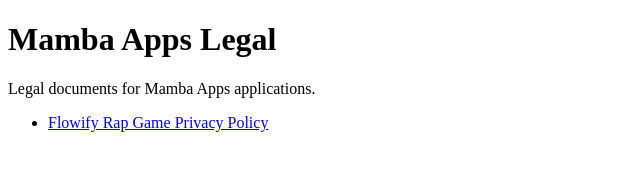
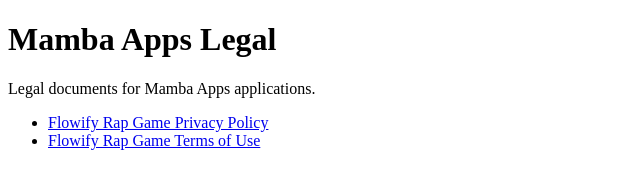
Before and after one commit to oguzhanabuhanoglu/mamba-legal, a plain HTML site: page index.html in a window 1280 px wide. Shown: the whole page, without its empty margins (0-640 px from the left). Drawn offline with Linux system fonts and the light colour scheme.

Commit message:
add flowify terms link into mamba legal

```diff
--- a/index.html
+++ b/index.html
@@ -13,7 +13,9 @@
 
         <ul>
             <li><a href="/flowify/privacy.html">Flowify Rap Game Privacy Policy</a></li>
+             <li><a href="flowify/terms.html">Flowify Rap Game Terms of Use</a></li>
         </ul>
+
     </main>
 </body>
 </html>
```
